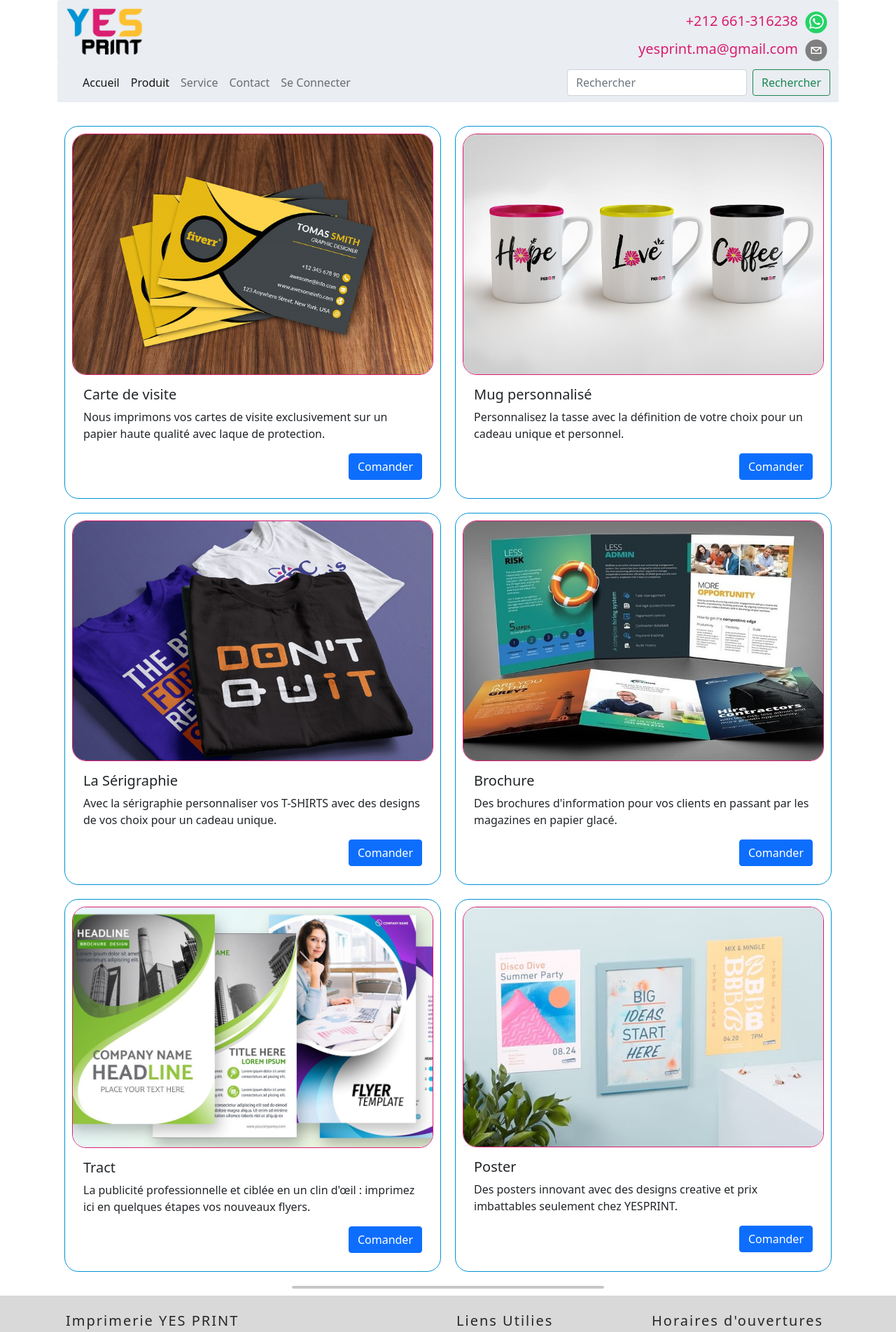
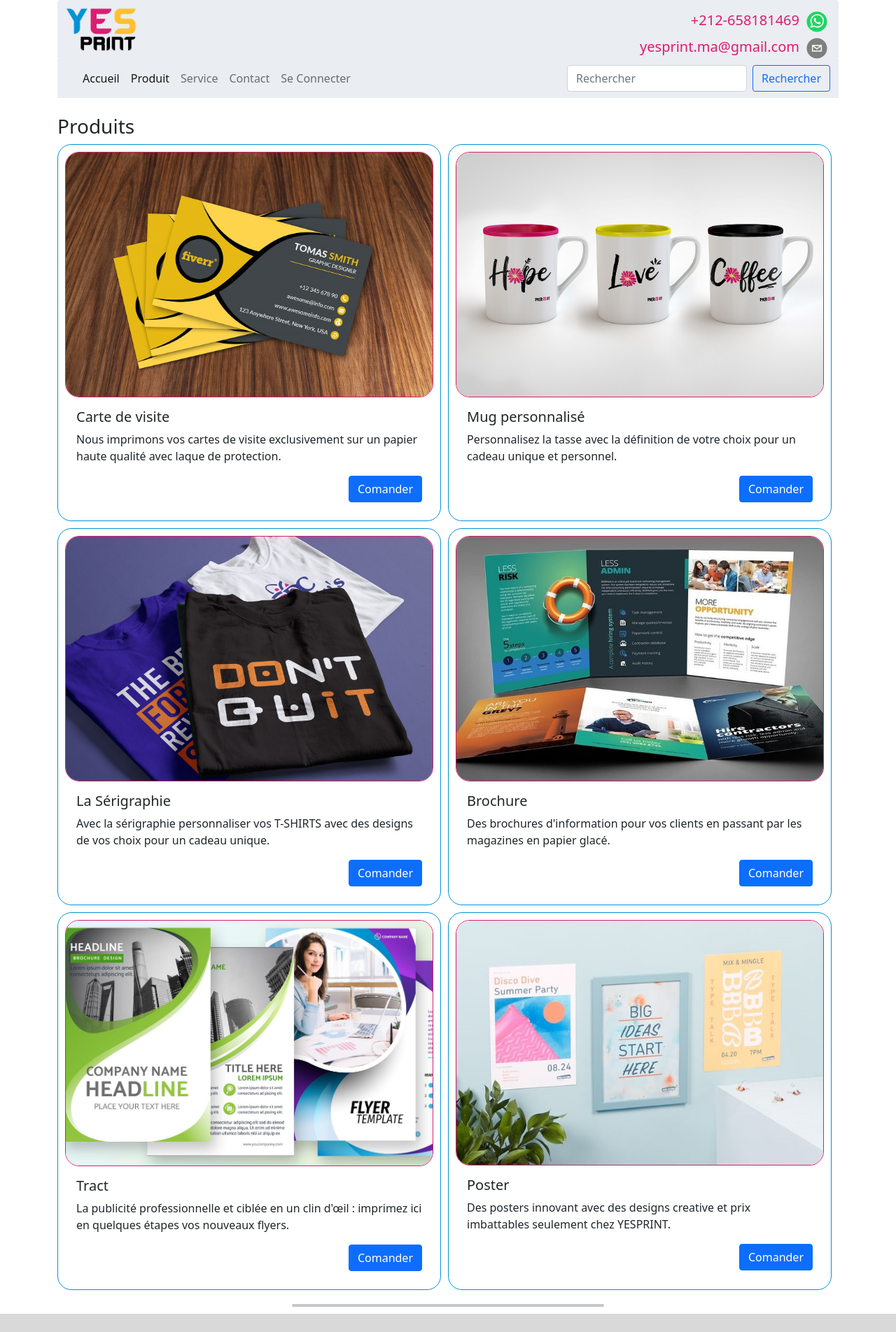
Before and after one commit to DarifElmehdi/yesprint, a React (Create React App) app: page /products in a window 1280 px wide. Shown: the top 1904 px of the page at 70% size. Built offline with nearby package versions, Linux system fonts and the light colour scheme.

Commit message:
Header fix

```diff
--- a/src/comp/Header.js
+++ b/src/comp/Header.js
@@ -3,21 +3,22 @@ import {Navbar, Container, Nav , Form , Button , FormControl ,Card} from 'react-
 import { EmailIcon , WhatsappIcon } from "react-share";
 import { NavLink } from 'react-router-dom';
 
+
 export default function Header() {
 return (
   <Container>
   <Card style={{ backgroundColor:'#eaedf2'  , border : 'none'}}>
-    <Card.Img src="assets/logo.jpg" alt="Card image" style={{  margin : '10px', width : '120px'}}/>
-    <Card.ImgOverlay style={{textAlign : 'end' ,}}>
-      <Card.Title style={{color : '#da1d6f'}}>+212 661-316238<WhatsappIcon size={32} round={true} style={{marginLeft : '10px'}}/></Card.Title>
-      <Card.Title style={{color : '#da1d6f' }}>yesprint.ma@gmail.com<EmailIcon size={32} round={true} style={{marginLeft : '10px'}}/></Card.Title>
+    <Card.Img src="assets/logo.jpg" alt="Card image" style={{  margin : '10px', width : '110px'}}/>
+    <Card.ImgOverlay style={{textAlign : 'right'}}>
+      <Card.Title style={{color : '#da1d6f'}}>+212-658181469<WhatsappIcon size={30} round={true} style={{marginLeft : '10px'}}/></Card.Title>
+      <Card.Title style={{color : '#da1d6f' }}>yesprint.ma@gmail.com<EmailIcon size={30} round={true} style={{marginLeft : '10px'}}/></Card.Title>
     </Card.ImgOverlay>
   </Card>
   <Navbar collapseOnSelect expand="lg" style={{backgroundColor:'#eaedf2'}} sticky="top">
     <Container>
     <Navbar.Brand href="/">
-      </Navbar.Brand>
-      <Navbar.Toggle aria-controls="navbarScroll" />
+    </Navbar.Brand>
+    <Navbar.Toggle aria-controls="navbarScroll" />
     <Navbar.Collapse id="navbarScroll">
       <Nav
         className="me-auto my-2 my-lg-0"
@@ -35,7 +36,7 @@ return (
           className="me-2"
           aria-label="Search"
         />
-        <Button variant="outline-success">Rechercher</Button>
+        <Button variant="outline-primary">Rechercher</Button>
       </Form>
     </Navbar.Collapse>
     </Container>
--- a/src/comp/Home.js
+++ b/src/comp/Home.js
@@ -5,6 +5,7 @@ export default function Home() {
     return (
     <Container>
     <br/>
+    <h3>Gallerie</h3>
     <div class="row">
     <div class="col-lg-4 mb-4 mb-lg-0">
         <img
--- a/src/comp/Product.js
+++ b/src/comp/Product.js
@@ -5,8 +5,9 @@ export default function Product() {
     return (
     <Container>
     <br/>
+    <h3>Produits</h3>
     <CardGroup >
-    <Card style={{margin : '10px' , padding : '10px' , border: '1px solid #0093d6' , borderRadius :  '20px '}}>
+    <Card style={{ margin : '0px 10px 10px 0px' , padding : '10px' , border: '1px solid #0093d6' , borderRadius :  '20px '}}>
         <Card.Img variant="top" src="assets/card.jpg" style={{borderRadius : '20px' , border: '1px solid #da1d6f'}} />
         <Card.Body>
         <Card.Title>Carte de visite</Card.Title>
@@ -16,7 +17,7 @@ export default function Product() {
         <Button variant="primary" style={{float : 'right'}} >Comander</Button>
         </Card.Body>
     </Card>
-    <Card style={{margin : '10px' , padding : '10px' , border: '1px solid #0093d6' , borderRadius :  '20px '}}>
+    <Card style={{ margin : '0px 10px 10px 0px' , padding : '10px' , border: '1px solid #0093d6' , borderRadius :  '20px '}}>
         <Card.Img variant="top" src="assets/cup.jpg"style={{borderRadius : '20px' , border: '1px solid #da1d6f'}} />
         <Card.Body>
         <Card.Title>Mug personnalisé</Card.Title>
@@ -28,7 +29,7 @@ export default function Product() {
     </Card>
     </CardGroup>
     <CardGroup>
-    <Card style={{margin : '10px' , padding : '10px' , border: '1px solid #0093d6' , borderRadius :  '20px '}}>
+    <Card style={{ margin : '0px 10px 10px 0px' , padding : '10px' , border: '1px solid #0093d6' , borderRadius :  '20px '}}>
         <Card.Img variant="top" src="assets/tshirt.jpg"style={{borderRadius : '20px' , border: '1px solid #da1d6f'}}/>
         <Card.Body>
         <Card.Title>La Sérigraphie</Card.Title>
@@ -39,7 +40,7 @@ export default function Product() {
         </Card.Body>
 
     </Card>
-    <Card style={{margin : '10px' , padding : '10px' , border: '1px solid #0093d6' , borderRadius :  '20px '}}>
+    <Card style={{ margin : '0px 10px 10px 0px' , padding : '10px' , border: '1px solid #0093d6' , borderRadius :  '20px '}}>
         <Card.Img variant="top" src="assets/brochure.jpg"style={{borderRadius : '20px' , border: '1px solid #da1d6f'}}/>
         <Card.Body>
         <Card.Title>Brochure</Card.Title>
@@ -52,7 +53,7 @@ export default function Product() {
     </Card>
     </CardGroup>
     <CardGroup>
-    <Card style={{margin : '10px' , padding : '10px' , border: '1px solid #0093d6' , borderRadius :  '20px '}}>
+    <Card style={{margin : '0px 10px 10px 0px' , padding : '10px' , border: '1px solid #0093d6' , borderRadius :  '20px '}}>
         <Card.Img variant="top" src="assets/flyer.jpg"style={{borderRadius : '20px' , border: '1px solid #da1d6f'}}/>
         <Card.Body>
         <Card.Title>Tract</Card.Title>
@@ -63,7 +64,7 @@ export default function Product() {
         </Card.Body>
 
     </Card>
-    <Card style={{margin : '10px' , padding : '10px' , border: '1px solid #0093d6' , borderRadius :  '20px '}}>
+    <Card style={{ margin : '0px 10px 10px 0px' , padding : '10px' , border: '1px solid #0093d6' , borderRadius :  '20px '}}>
         <Card.Img variant="top" src="assets/poster.jpg" style={{borderRadius : '20px' , border: '1px solid #da1d6f'}} />
         <Card.Body>
         <Card.Title>Poster</Card.Title>
```
Also changed, not shown: public/assets/brand.png (added).
